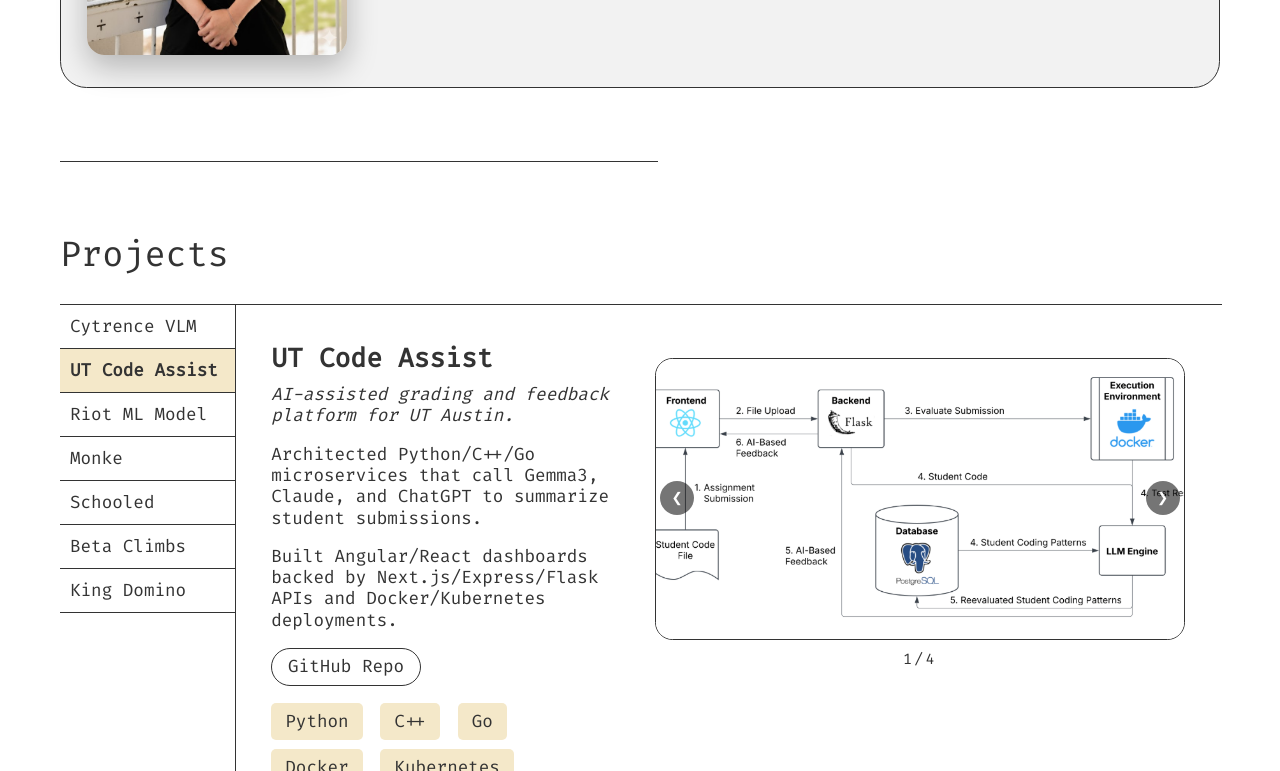
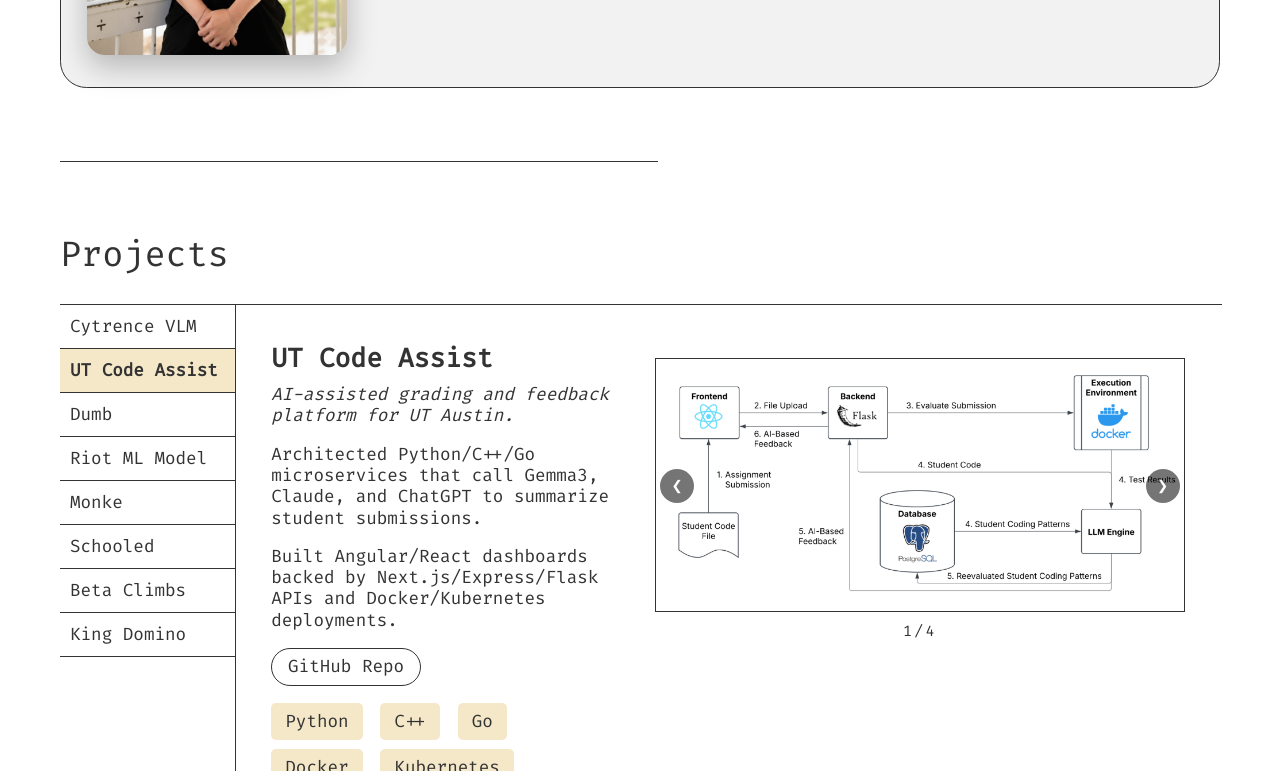
Before and after one commit to aidan-liu/personal_website, a plain HTML site: page index.html in a window 1280 px wide. Both pictures are taken after a click on the tab "UT Code Assist". Shown: the part 717-1488 px from the top of the page. Drawn offline with Linux system fonts and the light colour scheme.

Commit message:
added dumb

```diff
--- a/index.html
+++ b/index.html
@@ -671,16 +671,26 @@
         display: flex;
         justify-content: center;
         width: 100%;
+        background-color: var(--background-color);
+        border: 1px solid var(--text-color);
+        border-radius: 0;
+        overflow: hidden;
       }
       .media-wrapper img,
       .media-wrapper video,
       .media-wrapper iframe {
-        border: 1px solid var(--text-color);
-        border-radius: 1rem;
+        border: none;
+        border-radius: 0;
+        display: block;
         height: auto;
         max-width: 100%;
         object-fit: contain;
         width: 100%;
+      }
+      .media-wrapper img,
+      .media-wrapper video {
+        max-height: 60vh;
+        width: auto;
       }
       .results-table-container {
         border: 1px solid var(--text-color);
@@ -921,13 +931,16 @@
         margin-right: 1rem;
         padding: 0.4rem 0.8rem;
       }
-      .text-image-container img {
+      .image-stack > img {
         align-self: center;
         border: 1px solid var(--text-color);
-        flex: 1 1;
-        height: 16rem;
-        object-fit: cover;
-        width: 16rem;
+        border-radius: 1rem;
+        display: block;
+        height: auto;
+        max-height: 60vh;
+        max-width: 100%;
+        object-fit: contain;
+        width: auto;
       }
       .image-placeholder {
         border: 1px dashed var(--text-color);
@@ -1069,10 +1082,10 @@
           padding: 0;
           text-align: center;
         }
-        .text-image-container img {
-          height: 12rem;
+        .image-stack > img {
+          max-height: 50vh;
           margin-bottom: 1rem;
-          width: 12rem;
+          width: auto;
         }
         .panda-path-images img {
           height: 8rem;
@@ -1094,9 +1107,9 @@
           height: auto;
           width: 100%;
         }
-        .text-image-container img {
-          height: 10rem;
-          width: 10rem;
+        .image-stack > img {
+          max-height: 45vh;
+          width: auto;
         }
         .panda-path-images img {
           height: 6rem;
@@ -1356,6 +1369,14 @@
                   role="tab"
                 >
                   UT Code Assist
+                </button>
+                <button
+                  type="button"
+                  class="tab-button"
+                  data-project="dumb"
+                  role="tab"
+                >
+                  Dumb
                 </button>
                 <button
                   type="button"
@@ -1574,11 +1595,12 @@
                   <div class="text-content">
                     <h3 class="">Eclairs</h3>
                     <p class="company-name">
-                      UT Austin Robotics club |
+                      UT Austin Robotics Club |
                       <span class="duration">2023 – Present</span>
                     </p>
                     <p class="description">
-                      Worked on multiple robotics projects including minecraft 3D-generation, fitness tracker app, and robot design for competitions. Was a tech lead for the fitness tracker app, leading a team of 4 to design and implement the app using React Native and Firebase. We also had hardware integration with fitness trackers using Bluetooth Low Energy (BLE) protocols.
+                      Worked on multiple robotics projects including minecraft 3D-generation, fitness tracker app, and robot design for competitions.
+                      Was a tech lead for the fitness tracker app, leading a team of 4 to design and implement the app using React Native and Firebase. We also had hardware integration with fitness trackers using Bluetooth Low Energy (BLE) protocols.
                     </p>
                     <div class="project-links" style="margin-top: 0.8rem">
                       <a
@@ -1586,12 +1608,6 @@
                         target="_blank"
                         rel="noopener noreferrer"
                         >Website</a
-                      >
-                      <a
-                        href="https://github.com/ECLAIR-Robotics/fitness-tracker"
-                        target="_blank"
-                        rel="noopener noreferrer"
-                        >Fitness Tracker App</a
                       >
                     </div>
                   </div>
@@ -1607,7 +1623,7 @@
                   <div class="text-content">
                     <h3 class="">FreeTail Hackers</h3>
                     <p class="company-name">
-                      Organizer & Volunteer |
+                      Member & Volunteer |
                       <span class="duration">2024 – Present</span>
                     </p>
                     <p class="description">
--- a/js/site.js
+++ b/js/site.js
@@ -134,6 +134,67 @@ document.addEventListener("DOMContentLoaded", () => {
           type: "image",
           src: "images/monke/Screenshot 2025-11-16 at 2.54.29 PM.png",
           alt: "Monke website preview",
+        },
+      ],
+    },
+    dumb: {
+      wideMedia: true,
+      title: "Dumb",
+      summary: "Paywall bypass app that keeps paywalled apps usable.",
+      description: [
+        "Paywall bypass app that keeps the core experience of paywalled apps simple and usable.",
+        "Clean, direct UI powered by a SwiftUI frontend, GCP-backed AI features, and custom Procreate-drawn animations.",
+      ],
+      links: [
+        { label: "Website", url: "https://aidan-liu.github.io/dumbwebsite/" },
+        { label: "GitHub Repo", url: "https://github.com/aidan-liu/dumbwebsite" },
+      ],
+      tech: ["SwiftUI", "Swift", "GCP", "AI Features", "Procreate", "iOS"],
+      media: [
+        {
+          type: "image",
+          src: "images/dumb/Screenshot 2026-01-07 at 3.41.11 PM.png",
+          alt: "Dumb app screen 1",
+        },
+        {
+          type: "image",
+          src: "images/dumb/IMG_0040.PNG",
+          alt: "Dumb app overview",
+        },
+        {
+          type: "image",
+          src: "images/dumb/Screenshot 2026-01-07 at 3.44.37 PM.png",
+          alt: "Dumb app screen 2",
+        },
+        {
+          type: "image",
+          src: "images/dumb/Screenshot 2026-01-07 at 3.45.01 PM.png",
+          alt: "Dumb app screen 3",
+        },
+        {
+          type: "image",
+          src: "images/dumb/Screenshot 2026-01-07 at 3.46.38 PM.png",
+          alt: "Dumb app screen 4",
+        },
+        {
+          type: "image",
+          src: "images/dumb/Screenshot 2026-01-07 at 3.46.50 PM.png",
+          alt: "Dumb app screen 5",
+        },
+        {
+          type: "image",
+          src: "images/dumb/Screenshot 2026-01-07 at 3.47.09 PM.png",
+          alt: "Dumb app screen 6",
+        },
+        {
+          type: "image",
+          src: "images/dumb/Screenshot 2026-01-07 at 3.47.16 PM.png",
+          alt: "Dumb app screen 7",
+        },
+        {
+          type: "video",
+          src: "images/dumb/dumbdiet_animation.mov",
+          mime: "video/mp4",
         },
       ],
     },
```
Also changed, not shown: images/dumb/IMG_0040.PNG (added), images/dumb/Screenshot 2026-01-07 at 3.45.01 PM.png (added), images/dumb/Screenshot 2026-01-07 at 3.46.38 PM.png (added), images/dumb/Screenshot 2026-01-07 at 3.46.50 PM.png (added), images/dumb/Screenshot 2026-01-07 at 3.47.09 PM.png (added), images/dumb/Screenshot 2026-01-07 at 3.47.16 PM.png (added), 3 other files.
